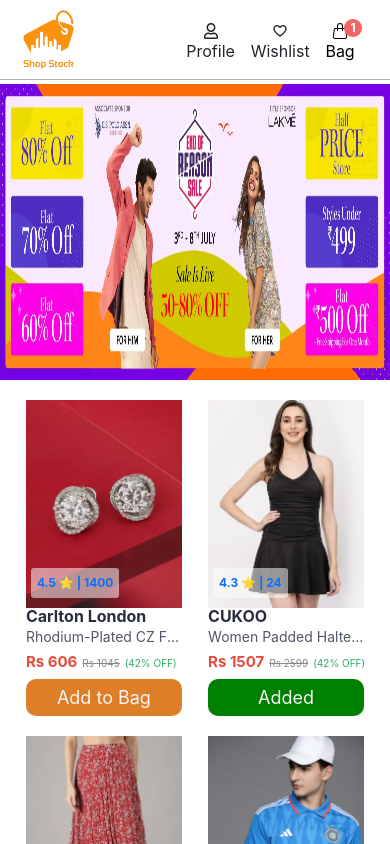
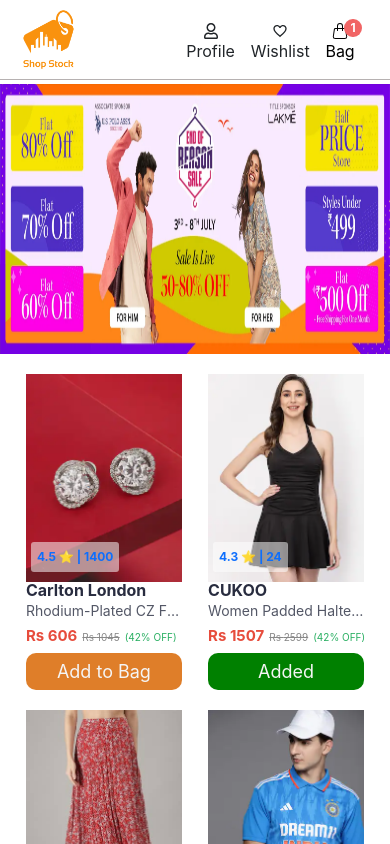
Before and after one commit to dhananjay-14/Shop_Stock, a React (Vite) app: page / in a window 390 px wide. Shown: the top 844 px of the page. Built offline with nearby package versions, Linux system fonts and the light colour scheme.

Commit message:
adjusted slider heigth

```diff
--- a/src/index.css
+++ b/src/index.css
@@ -504,7 +504,7 @@ main {
 
     .Slider img {
         width: 100vw;
-        height: 35vh;
+        height: 32vh;
     }
 
     main {
```
